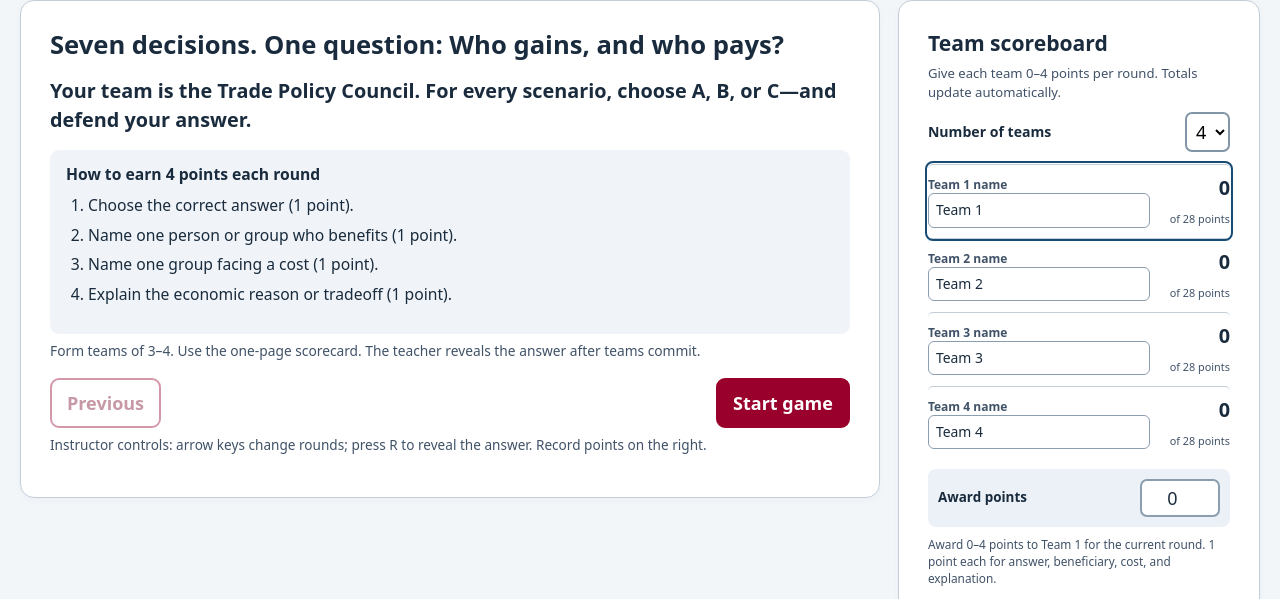
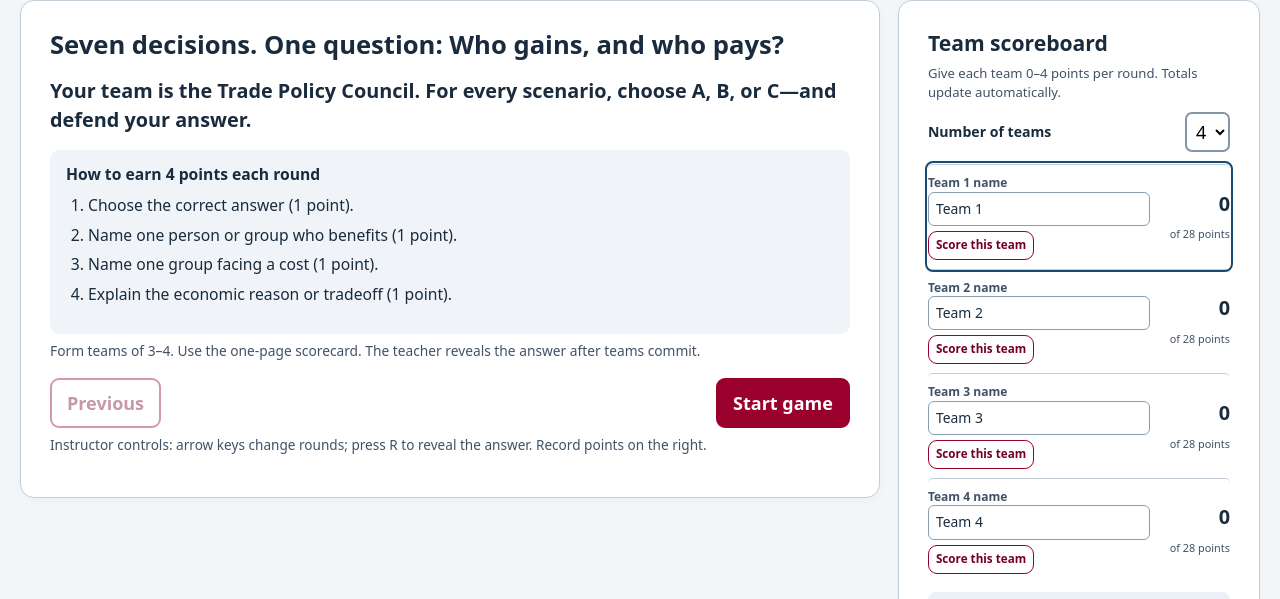
Before and after one commit to BluehatTom/ECO201, a plain HTML site: page Chapter20/trade-policy-showdown-game.html in a window 1280 px wide. Shown: the part 152-751 px from the top of the page. Drawn offline with Linux system fonts and the light colour scheme.

Commit message:
Improve keyboard-accessible team selection for scoreboard

```diff
--- a/Chapter20/trade-policy-showdown-game.html
+++ b/Chapter20/trade-policy-showdown-game.html
@@ -69,7 +69,7 @@ footer{font-size:.73rem;color:#526073;margin-top:15px;max-width:100ch}
 @media(max-width:520px){main{padding:12px 10px 35px}.site-inner{padding:10px}.card{padding:14px}.score-card{padding:15px}}
 @media(prefers-reduced-motion:reduce){*{scroll-behavior:auto!important}}
 @media print{main{padding:0}.site,.score-card,.actions,.hint,footer{display:none}.workspace{display:block}.card{box-shadow:none;border:none;padding:0}.game-card{min-height:0}.choice{min-height:0;break-inside:avoid}}
-</style>
+.team-select{font-size:.73rem;min-height:29px;padding:3px 7px;margin-top:5px;border-width:1px}.team-select:hover{background:#fff0f4}</style>
 </head>
 <body>
 <a class="skip" href="#main">Skip to game</a>
@@ -153,7 +153,7 @@ function renderTeams(){
  label.htmlFor="name"+i;label.textContent="Team "+(i+1)+" name";
  input.id="name"+i;input.value=names[i];input.maxLength=24;
  input.addEventListener("input",(function(k){return function(e){names[k]=e.target.value}})(i));
- col.append(label,input);
+ var choose=document.createElement("button");choose.type="button";choose.className="secondary team-select";choose.textContent="Score this team";choose.setAttribute("aria-label","Select "+(names[i]||"Team "+(i+1))+" for scoring");choose.addEventListener("click",(function(k){return function(){selectTeam(k)}})(i));col.append(label,input,choose);
  var points=document.createElement("div");points.className="points";
  var strong=document.createElement("strong");strong.id="total"+i;strong.textContent=total(i);
  var small=document.createElement("small");small.textContent="of 28 points";
@@ -161,7 +161,7 @@ function renderTeams(){
  wrap.append(col,points);
  wrap.style.cursor="pointer";
  wrap.setAttribute("data-team",String(i));
- wrap.addEventListener("click",(function(k){return function(e){if(e.target.tagName==="INPUT")return;selectTeam(k)}})(i));
+ wrap.addEventListener("click",(function(k){return function(e){if(e.target.tagName==="INPUT"||e.target.tagName==="BUTTON")return;selectTeam(k)}})(i));
  region.append(wrap);
  }
  selectTeam(Math.min(selectedTeam,count-1));
```
